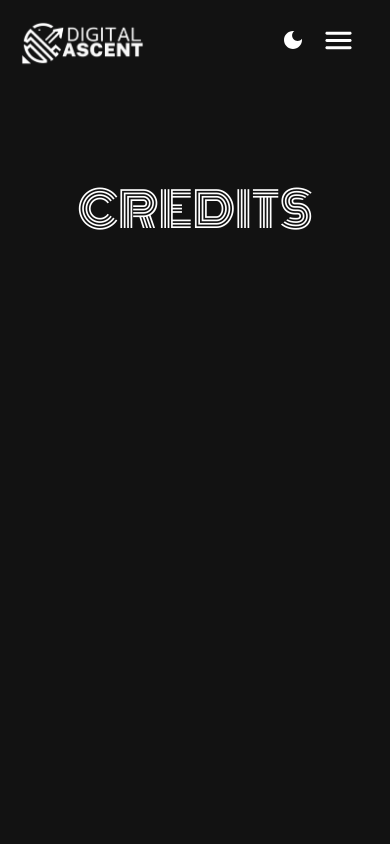
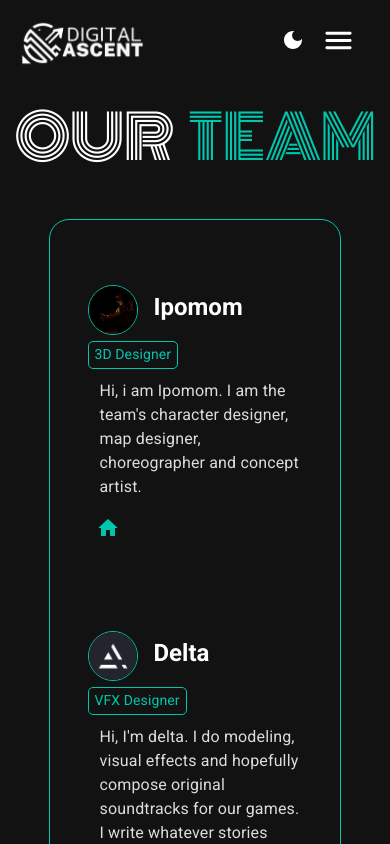
Before and after one commit to gnayiqnat/digitalascent.space, a React (Vite) app: page /credits in a window 390 px wide. Shown: the top 844 px of the page. Built offline with nearby package versions, Linux system fonts and the light colour scheme.

Commit message:
Create credits section, mobile version still needs a rework.

```diff
--- a/src/components/navigation/navigation-desktop.jsx
+++ b/src/components/navigation/navigation-desktop.jsx
@@ -18,11 +18,11 @@ export default function NavDesktop() {
 	return (
 		<Box sx={{ marginLeft: -8 }}>
 			<Grid container spacing={4}>
-				{routes.map((e) => (
+				{routes.map((e, i) => (
 					<Grid item>
 						<Typography
 							component={RouterLink}
-							key={e}
+							key={i}
 							to={e.url}
 							sx={{
 								color: e.url == windowURL ? 'primary.text' : 'secondary.text',
--- a/src/components/notificationIcon.jsx
+++ b/src/components/notificationIcon.jsx
@@ -99,9 +99,10 @@ export default function NotificationIcon(props) {
 						</IconButton>
 					</Grid>
 
-					{notifications.map((e) => (
+					{notifications.map((e, i) => (
 						<>
 							<Grid
+							key={i}
 								component={motion.div}
 								whileHover={{ x: 10 }}
 								onClick={() => {
--- a/src/index.css
+++ b/src/index.css
@@ -1,4 +1,5 @@
 :root {
+    height: 100%;
     padding: 20px;
     overflow-x: hidden;
 }
--- a/src/pages/credits/credits.jsx
+++ b/src/pages/credits/credits.jsx
@@ -20,26 +20,43 @@ import {
 	CardContent,
 	CardActions,
 	CssBaseline,
+	Avatar,
+	Container,
 } from '@mui/material';
 import { motion } from 'framer-motion';
+import OurTeam from './ourTeam';
 
 export default function Credits(props) {
 	return (
 		<motion.div
 			variants={props.routeVariants}
 			initial='initial'
-			animate='final'>
-			<CreditsSec1 sx={{marginTop:14}} />
+			animate='final'
+		>
+			<Box sx={{ marginTop: 4 }}>
+				<section>
+					<Typography
+						variant='h2'
+						align='center'
+						fontFamily='Monoton'
+						gutterBottom
+					>
+						OUR{' '}
+						<Box
+							sx={{
+								color: 'primary.color',
+								display: 'inline-block',
+								marginLeft: 1,
+							}}
+						>
+							TEAM
+						</Box>
+					</Typography>
+					<Grid container sx={{ flexDirection: 'row'}}>
+						<OurTeam />
+					</Grid>
+				</section>
+			</Box>
 		</motion.div>
 	);
 }
-
-function CreditsSec1() {
-	return (
-		<>
-			<Typography fontFamily='Monoton' variant='h3' align='center' sx={{marginTop:14}} >
-				CREDITS
-			</Typography>
-		</>
-	);
-}
--- /dev/null
+++ b/src/pages/credits/ourTeam.jsx
@@ -0,0 +1,226 @@
+import {
+	Typography,
+	Button,
+	IconButton,
+	Fab,
+	Box,
+	AppBar,
+	Toolbar,
+	Drawer,
+	List,
+	ListItem,
+	ListItemIcon,
+	ListItemText,
+	Divider,
+	Grid,
+	Paper,
+	Card,
+	CardHeader,
+	CardMedia,
+	CardContent,
+	CardActions,
+	CssBaseline,
+	Avatar,
+	Container,
+} from '@mui/material';
+import { motion, useAnimationControls } from 'framer-motion';
+
+/* Icons */
+import GitHubIcon from '@mui/icons-material/GitHub';
+import HomeRoundedIcon from '@mui/icons-material/HomeRounded';
+
+/* Profile pictures */
+import ipomomPfp from '../../assets/profile-picture/ipomom-pfp.png';
+import deltaPfp from '../../assets/profile-picture/delta-pfp.png';
+import { Link } from 'react-router-dom';
+
+const team = [
+	{
+		avatar: ipomomPfp,
+		username: 'Ipomom',
+		roles: ['3D Designer'],
+		description: `Hi, i am Ipomom. I am the team's character designer, map designer, choreographer and concept artist.`,
+		icons: ['homepage'],
+		links: ['https://wonk6820.artstation.com/projects'],
+	},
+	{
+		avatar: deltaPfp,
+		username: 'Delta',
+		roles: ['VFX Designer'],
+		description: `Hi, I'm delta. I do modeling, visual effects and hopefully compose original soundtracks for our games. I write whatever stories come to my mind and hopefully make them into games sometimes.`,
+	},
+
+	{
+		avatar: 'https://avatars.githubusercontent.com/u/133224159?v=4',
+		username: 'gnayiqnat',
+		roles: ['Digital Marketer'],
+		description: 'Hello! I am gnayiqnat.',
+		icons: ['homepage', 'github'],
+		links: ['https://gnayiqnat.github.io', 'https://github.com/gnayiqnat'],
+	},
+];
+
+export default function OurTeam() {
+	return (
+		<Grid sx={{ marginTop: 3, padding: '0px clamp(5vw, 10vw, 10vw)' }}>
+			<Container
+				sx={{
+					borderStyle: 'solid',
+					borderColor: 'primary.color',
+					borderWidth: 1,
+					borderRadius: 5,
+				}}
+			>
+				<Grid container sx={{ padding: '65px 0px', justifyContent: 'center' }}>
+					<Grid item xs={10}>
+						<Grid container rowGap={10}>
+							{team.map((e, i) => (
+								<Box key={i}>
+									<Grid container sx={{ flexDirection: 'row' }}>
+										<Grid item>
+											<Grid
+												container
+												columnGap={2}
+												sx={{ flexDirection: 'row', marginBottom: 1.3 }}
+											>
+												<Grid item>
+													<Avatar
+														sx={{
+															width: 50,
+															height: 50,
+															border: '1.5px solid',
+															borderColor: 'primary.color'
+														}}
+														src={e.avatar}
+													/>
+												</Grid>
+												<Grid item sx={{ marginTop: 0.7 }}>
+													<Typography variant='h5' fontWeight={600}>
+														{e.username}
+													</Typography>
+												</Grid>
+												<Box sx={{ marginTop: 0.72 }}>
+													<Grid container columnGap={1} rowGap={1}>
+														<RoleTags roles={e.roles} />
+													</Grid>
+												</Box>
+											</Grid>
+
+											<Box sx={{ paddingLeft: 1.5 }}>
+												<Typography
+													color='secondary.text2'
+													variant='subtitle'
+													fontWeight={400}
+												>
+													{e.description}
+												</Typography>
+											</Box>
+											{e.icons && (
+												<ProfileLinks icons={e.icons} links={e.links} />
+											)}
+										</Grid>
+									</Grid>
+								</Box>
+							))}
+						</Grid>
+					</Grid>
+				</Grid>
+			</Container>
+		</Grid>
+	);
+}
+function ProfileLinks(props) {
+	return (
+		<Grid container sx={{ flexDirection: 'row' }}>
+			{props.icons.map((e, i) => (
+				<Box key={e + i}>
+					<IconButton sx={{ marginTop: 1.5, width: 40, height: 40 }}>
+						<Link to={props.links[i]} target='_blank'>
+							{e === 'homepage' && (
+								<HomeRoundedIcon sx={{ color: 'primary.color' }} />
+							)}
+							{e === 'github' && <GitHubIcon sx={{ color: 'primary.color' }} />}
+						</Link>
+					</IconButton>
+				</Box>
+			))}
+		</Grid>
+	);
+}
+
+function RoleTags(props) {
+	const roles = props.roles;
+	return (
+		<>
+			{roles.map((e, i) => (
+				<Box
+					key={i}
+					sx={{
+						marginLeft: 0,
+						backgroundColor: 'transparent',
+
+						padding: '2px 6px',
+						height: 'fit-content',
+						width: 'fit-content',
+						borderRadius: 1.25,
+						borderWidth: '1.5px',
+						borderStyle: 'solid',
+						borderColor: 'primary.color',
+					}}
+				>
+					<Typography
+						variant='subtitle2'
+						fontWeight={400}
+						key={e}
+						color='primary.color'
+					>
+						{e}
+					</Typography>
+				</Box>
+			))}
+		</>
+	);
+}
+
+/*
+						<>
+					<Grid
+						item
+						sx={{
+							borderStyle: 'solid',
+							borderColor: 'primary.color',
+							borderWidth: 1,
+							borderRadius: 5,
+						}}
+					>
+						<Grid container sx={{ padding: 5 }}>
+							<Grid item>
+								<Grid
+									container
+									columnGap={2}
+									sx={{ flexDirection: 'row', marginBottom: 1 }}
+								>
+									<Grid item>
+										<Avatar src={e.avatar} />
+									</Grid>
+									<Grid item>
+										<Typography variant='h5' fontWeight={600}>
+											{e.username}
+										</Typography>
+									</Grid>
+									<Box>
+										<Grid container columnGap={1}>
+											<RoleTags roles={e.roles} />
+										</Grid>
+									</Box>
+								</Grid>
+
+								<Typography color='secondary.text2'>{e.description}</Typography>
+								<Box sx={{ marginTop: 1.5 }}>
+									<GitHubIcon />
+								</Box>
+							</Grid>
+						</Grid>
+					</Grid>
+				</>
+*/
```
Also changed, not shown: src/assets/profile-picture/delta-pfp.png (added), src/assets/profile-picture/ipomom-pfp.png (added).
